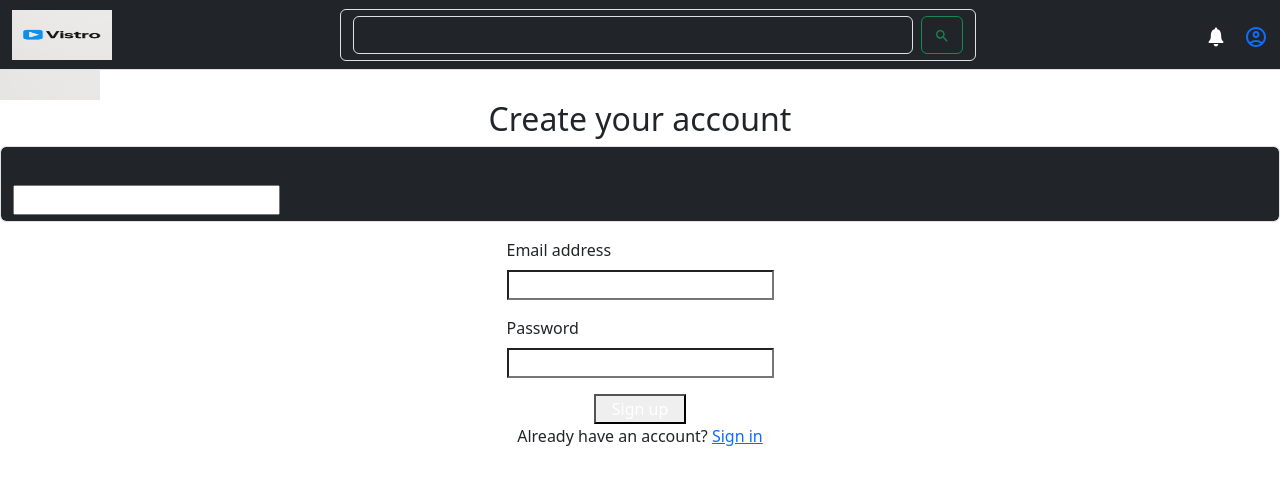
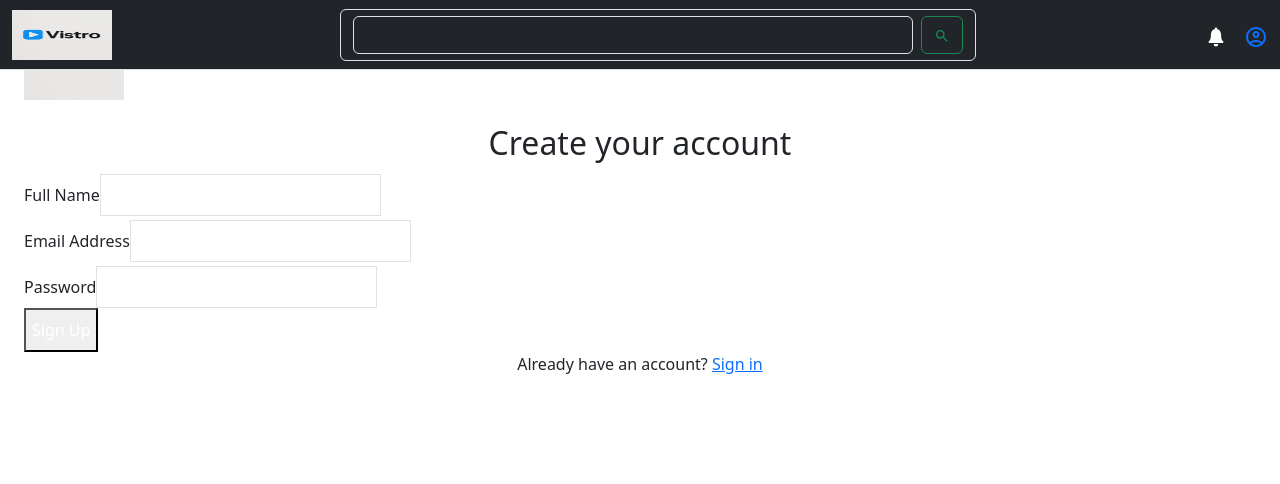
Before and after one commit to harish-gurjar-758/Video_Player, a React (Vite) app in the folder client/: page /create-account in a window 1280 px wide. Shown: the top 484 px of the page. Built offline with nearby package versions, Linux system fonts and the light colour scheme.

Commit message:
remove the errors in create Account page

```diff
--- a/client/src/pages/CreateAccount.jsx
+++ b/client/src/pages/CreateAccount.jsx
@@ -1,14 +1,17 @@
 import React, { useState } from 'react';
 import VistroLogo from '../assets/VistroLogo';
-import { useAuthStore } from '../store/useAuthStore';
+import { createAccountApi } from '../services/api';
+import { useNavigate } from 'react-router-dom';
 
 export default function CreateAccountForm() {
+  const navigate = useNavigate();
   const [userData, setUserData] = useState({
     username: '',
     email: '',
     password: '',
   });
-  const { createAccount } = useAuthStore();
+  const [error, setError] = useState('');
+  const [loading, setLoading] = useState(false);
 
   const handleChange = (e) => {
     setUserData({ ...userData, [e.target.name]: e.target.value });
@@ -16,31 +19,31 @@ export default function CreateAccountForm() {
 
   const handleSubmit = async (e) => {
     e.preventDefault();
+    setError('');
+    setLoading(true);
     try {
-      const response = await createAccount(userData);
-      console.log('Account created:', response);
-      // Redirect or show success message here
+      await createAccountApi(userData);
+      navigate("/");
     } catch (error) {
-      console.error('Signup failed:', error);
+      setError(error.message);
+    } finally {
+      setLoading(false);
     }
   };
 
   return (
-    <div className="flex min-h-full flex-1 flex-col justify-center px-6 py-12 lg:px-8">
-      <div className="sm:mx-auto sm:w-full sm:max-w-sm">
+    <div className="min-h-screen bg-gray-100 flex items-center justify-center px-4">
+      <div className="bg-white p-8 rounded-xl shadow-md w-full max-w-md">
+        <div className="flex flex-col items-center mb-6">
           <VistroLogo />
-        <h2 className="mt-10 text-center text-2xl font-bold tracking-tight text-gray-900">
-          Create your account
-        </h2>
+          <h2 className="mt-4 text-center text-2xl font-bold text-gray-800">Create your account</h2>
         </div>
 
-      <div className="mt-10 sm:mx-auto sm:w-full sm:max-w-sm">
-        <form onSubmit={handleSubmit} className="space-y-6 d-flex align-items-center justify-content-center flex-column gap-3">
-          <div className='form-control bg-dark w-30'>
-            <label htmlFor="username" className="block text-sm font-medium">
+        <form onSubmit={handleSubmit} className="space-y-5">
+          <div>
+            <label htmlFor="username" className="block text-sm font-medium text-gray-700">
               Full Name
             </label>
-            <div className="mt-2">
             <input
               id="username"
               name="username"
@@ -48,16 +51,14 @@ export default function CreateAccountForm() {
               required
               value={userData.username}
               onChange={handleChange}
-                className="block w-full rounded-md px-3 py-1.5 text-base text-gray-900 outline-1 outline-gray-300 placeholder:text-gray-400 focus:outline-2 focus:outline-indigo-600 sm:text-sm"
+              className="mt-1 w-full rounded-md border px-4 py-2 focus:ring-2 focus:ring-indigo-500 focus:outline-none"
             />
-            </div>
           </div>
 
           <div>
-            <label htmlFor="email" className="block text-sm font-medium text-gray-900">
-              Email address
+            <label htmlFor="email" className="block text-sm font-medium text-gray-700">
+              Email Address
             </label>
-            <div className="mt-2">
             <input
               id="email"
               name="email"
@@ -65,16 +66,14 @@ export default function CreateAccountForm() {
               required
               value={userData.email}
               onChange={handleChange}
-                className="block w-full rounded-md bg-white px-3 py-1.5 text-base text-gray-900 outline-1 outline-gray-300 placeholder:text-gray-400 focus:outline-2 focus:outline-indigo-600 sm:text-sm"
+              className="mt-1 w-full rounded-md border px-4 py-2 focus:ring-2 focus:ring-indigo-500 focus:outline-none"
             />
-            </div>
           </div>
 
           <div>
-            <label htmlFor="password" className="block text-sm font-medium text-gray-900">
+            <label htmlFor="password" className="block text-sm font-medium text-gray-700">
               Password
             </label>
-            <div className="mt-2">
             <input
               id="password"
               name="password"
@@ -82,24 +81,26 @@ export default function CreateAccountForm() {
               required
               value={userData.password}
               onChange={handleChange}
-                className="block w-full rounded-md bg-white px-3 py-1.5 text-base text-dark outline-1 outline-gray-300 placeholder:text-gray-400 focus:outline-2 focus:outline-indigo-600 sm:text-sm"
+              className="mt-1 w-full rounded-md border px-4 py-2 focus:ring-2 focus:ring-indigo-500 focus:outline-none"
             />
           </div>
-          </div>
 
-          <div>
+          {error && <p className="text-sm text-red-500">{error}</p>}
+
           <button
             type="submit"
-              className="flex w-full justify-center rounded-md bg-indigo-600 px-3 py-1.5 text-sm font-semibold text-white hover:bg-indigo-500 focus:outline-indigo-600"
+            disabled={loading}
+            className={`w-full bg-indigo-600 text-white py-2 rounded-md text-center font-semibold hover:bg-indigo-500 transition ${
+              loading ? 'opacity-50 cursor-not-allowed' : ''
+            }`}
           >
-              Sign up
+            {loading ? 'Creating...' : 'Sign Up'}
           </button>
-          </div>
         </form>
 
-        <p className="mt-10 text-center text-sm text-gray-500">
+        <p className="mt-6 text-center text-sm text-gray-600">
           Already have an account?{' '}
-          <a href="#" className="font-semibold text-indigo-600 hover:text-indigo-500">
+          <a href="/login" className="text-indigo-600 hover:text-indigo-500 font-medium">
             Sign in
           </a>
         </p>
--- a/client/src/services/api.js
+++ b/client/src/services/api.js
@@ -1,3 +1,12 @@
 import axios from 'axios';
 
 const BASIC_URL = "http://localhost:5000/api";
+
+export const createAccountApi = async (userData) => {
+  try {
+    const response = await axios.post(`${BASIC_URL}/auth/create-account`, userData);
+    return response.data;
+  } catch (error) {
+    throw new Error(error.response?.data?.message || "Failed to create account.");
+  }
+};
```
Lines whose indentation alone changed are shown as unchanged.
